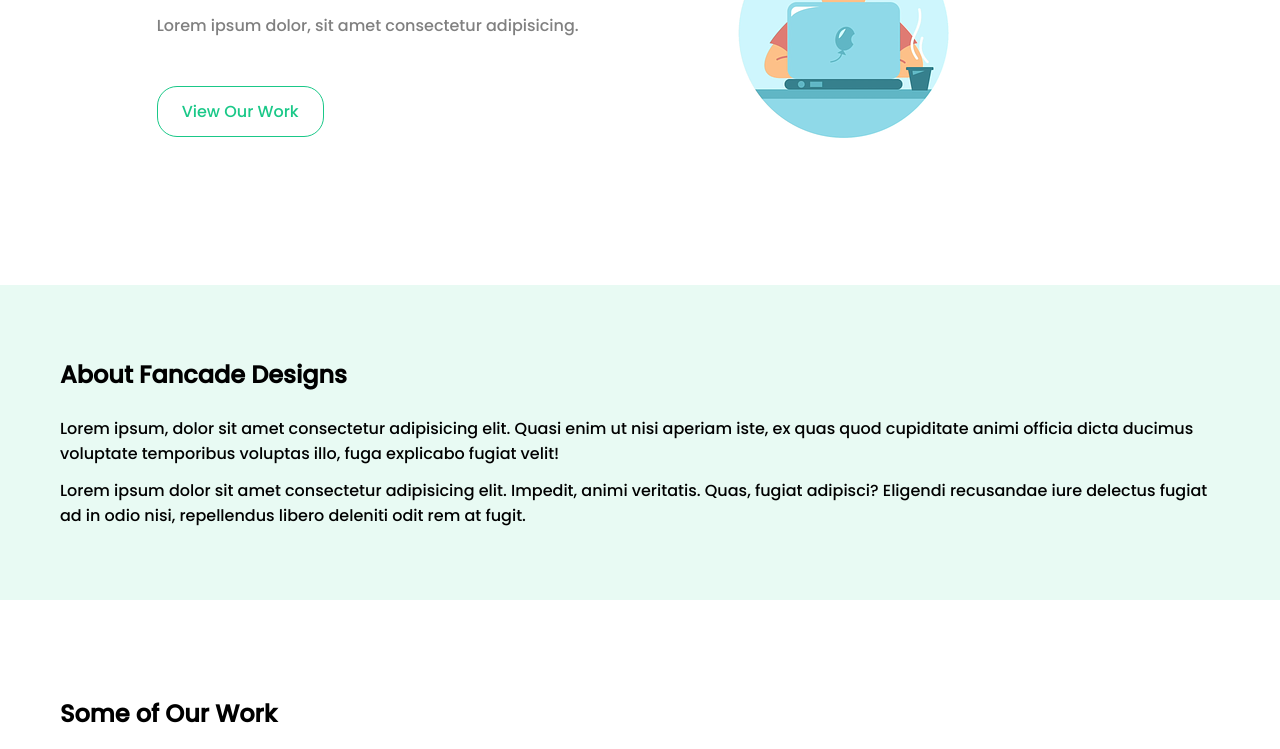
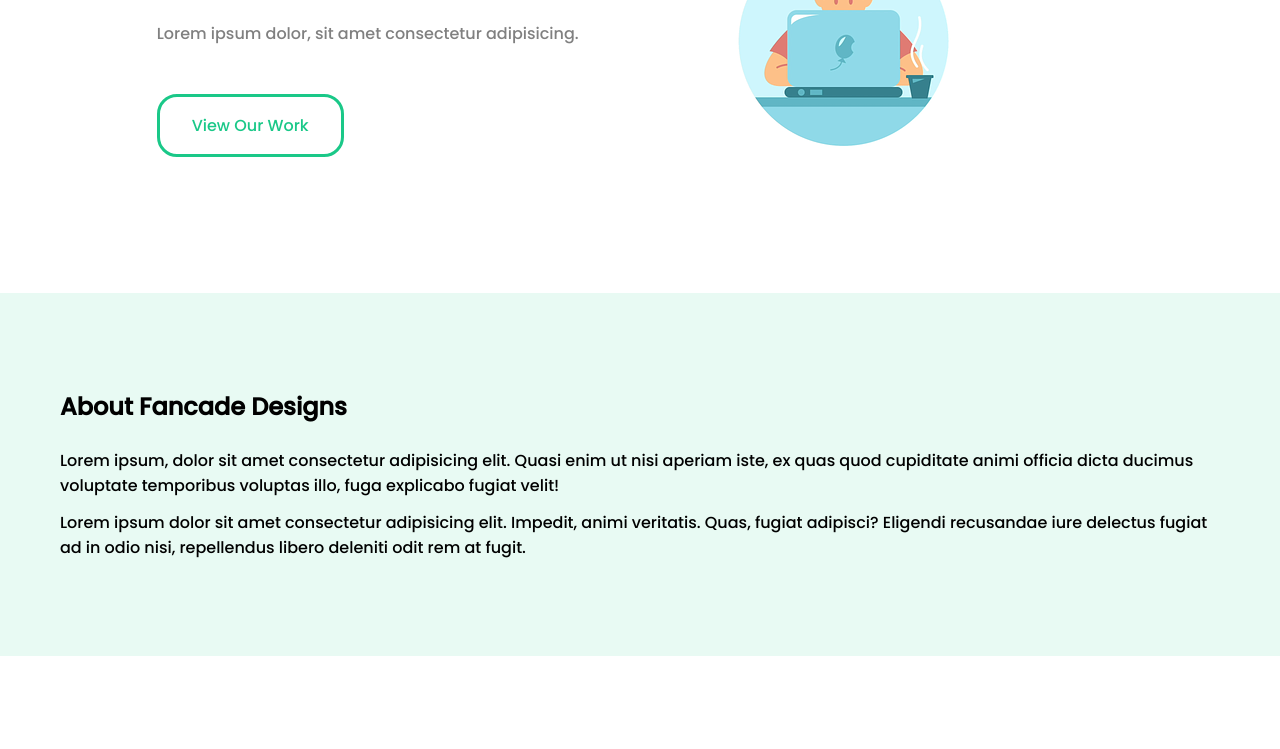
Before and after one commit to Drackass/CSS-Library, a website: page homepage.html in a window 1280 px wide. Shown: the part 273-1022 px from the top of the page. Drawn offline with Linux system fonts and the light colour scheme.

Commit message:
Customizing the library

```diff
--- a/fancade/_variables.scss
+++ b/fancade/_variables.scss
@@ -1,8 +1,8 @@
 // theme colors
-$primary: #326dee;
-$secondary: #1ac888;
-$error: #d32752;
-$info: #f6c31c;
+$primary: #326dee !default;
+$secondary: #1ac888 !default;
+$error: #d32752 !default;
+$info: #f6c31c !default;
 
 // color palette
 $colors: (
@@ -28,19 +28,19 @@ $colors: (
 // @debug map-merge($colors, ("pink": #ffc0cb));
 
 // spacing
-$base-padding: 0.75rem;
-$base-margin: 0.75rem;
+$base-padding: 0.75rem !default;
+$base-margin: 0.75rem !default;
 
 // border
-$base-border-thickness: 1px;
-$base-border-radius: 20px;
+$base-border-thickness: 1px !default;
+$base-border-radius: 20px !default;
 
 // box-shadow
-$base-box-shadow: 1px 3px 5px rgb(0,0,0,0.1);
+$base-box-shadow: 1px 3px 5px rgb(0, 0, 0, 0.1) !default;
 
 // font size
-$base-font-size: 1rem;
-$font-size-sm: $base-font-size * 0.75;
-$font-size-lg: $base-font-size * 1.5;
-$font-size-xl: $base-font-size * 2;
-$font-size-xxl: $base-font-size * 3;
+$base-font-size: 1rem !default;
+$font-size-sm: $base-font-size * 0.75 !default;
+$font-size-lg: $base-font-size * 1.5 !default;
+$font-size-xl: $base-font-size * 2 !default;
+$font-size-xxl: $base-font-size * 3 !default;
--- a/gulpfile.js
+++ b/gulpfile.js
@@ -9,14 +9,14 @@ const sass = require('gulp-sass')(require('sass'));
 const purgecss = require('gulp-purgecss')
 
 function buildStyles() {
-    return src('fancade/**/*.scss')
+    return src('sass/**/*.scss')
         .pipe(sass())
         .pipe(purgecss({ content: ['*.html'] }))
         .pipe(dest('css'));
 }
 
 function watchTask() {
-    watch(['fancade/**/*.scss', '*.html'], buildStyles);
+    watch(['sass/**/*.scss', '*.html'], buildStyles);
 }
 
 exports.default = series(buildStyles, watchTask);
--- /dev/null
+++ b/sass/index.scss
@@ -0,0 +1,5 @@
+$primary: indigo;
+$base-padding: 1rem;
+$base-border-thickness: 3px;
+
+@import 'fancade';
```
Also changed, not shown: css/index.css. Lines whose indentation alone changed are shown as unchanged.
